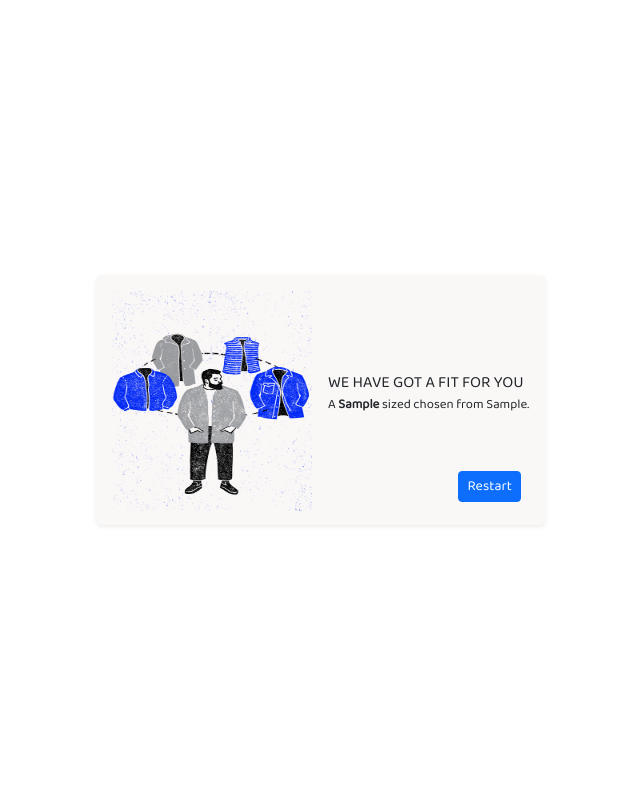
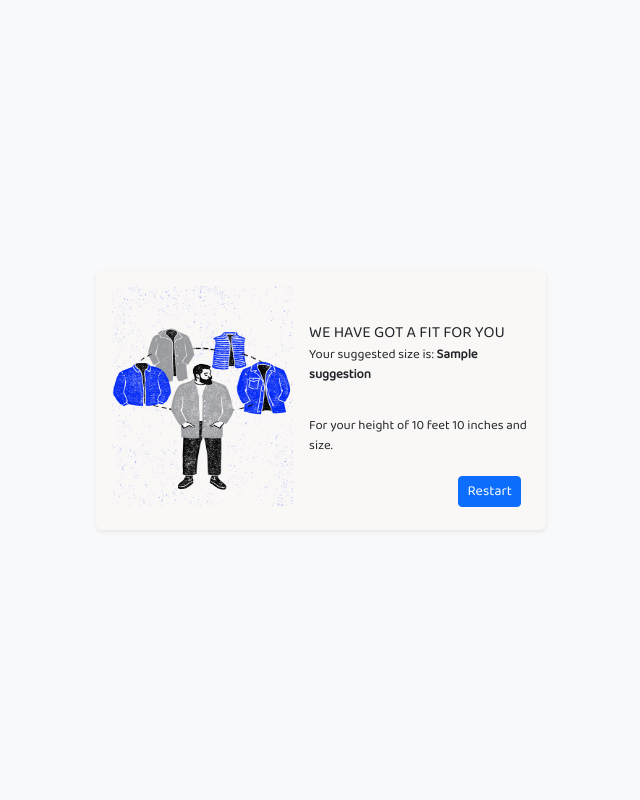
Before and after one commit to Shubhhh12343/size_suggestion, a Django app: template sizes/templates/chest_size.html in a window 1280 px wide. Shown: the whole page, without its empty margins (319-959 px from the left). Run offline with Django 5.2, Linux system fonts and the light colour scheme; tables that the repository leaves empty hold one stand-in row (values such as "Sample post"); the template is opened without the code that fills it: values that come from a table or form of the project are taken from there, most other values are stand-ins (such as "Sample title", 1, 10 or a date in 2020).

Commit message:
card size increadse add logic for height and images and styling

```diff
--- a/sizes/templates/chest_size.html
+++ b/sizes/templates/chest_size.html
@@ -51,7 +51,7 @@
             max-width: 450px;
             width: 100%;
             height: 100%;
-            max-height: 250px;
+            max-height: 260px;
             background-color: #faf7f7;
             border: none;
         }
@@ -208,37 +208,54 @@
     font-size: small;
 }
 
+.placeholder-small::placeholder {
+        font-size: 12px; /* Adjust this value for desired size */
+    }
+    .fit-option {
+        transition: transform 0.2s ease-in-out, box-shadow 0.2s ease-in-out;
+        border-radius: 8px;
+        cursor: pointer;
+    }
 
+    .fit-option:hover {
+        transform: scale(1.05);
+        box-shadow: 0 4px 8px rgba(0, 0, 0, 0.2);
+    }
+
+    .fit-option.selected {
+        border: 2px solid #007bff; /* Blue border for selected */
+        background-color: rgba(0, 123, 255, 0.1); /* Light blue background for selected */
+        box-shadow: 0 4px 8px rgba(0, 0, 0, 0.2);
+        transform: scale(1.05);
+    }
     </style>
 </head>
 
-<body class="d-flex justify-content-center align-items-center vh-100 bg-dange">
+<body class="d-flex justify-content-center align-items-center vh-100 bg-light">
     <div class="card shadow-sm">
         <div class="card-body">
-
             <form method="post" id="sizeForm" action="{% url 'chest_size' %}" class="form-group">
                 {% csrf_token %}
                 <input type="hidden" name="fit_preference" id="fit_preference">
-
 
                 <!-- Step 1: Initial Prompt -->
                 <div class="form-step {% if not suggestion %} form-step-active {% endif %}" id="step-1">
                     <span class="mx-2" style="color: #00008B;"><b>SWAP VTO</b></span>
                     <div class="form-section mt-3">
-                        <span class="form-header-text1  "  style="margin-top: 30px;">FINDING YOUR PERFECT FIT?</span>
+                        <span class="form-header-text1" style="margin-top: 30px;">FINDING YOUR PERFECT FIT?</span>
                         <p style="font-size: small;">You are just a few clicks away...</p>
                     </div>
-                    <div class="form-footer" style="padding-top: 80px;">
+                    <div class="form-footer" style="padding-top: 90px;">
                         <button type="button" class="btn btn-sm btn-primary let-go-btn" onclick="nextStep()">Let's Go</button>
                     </div>
                 </div>
 
                 <!-- Step 2: Gender Selection -->
-                <div class="form-step {% if not suggestion %} d-none {% endif %}" id="step-2">
+                <div class="form-step d-none" id="step-2">
                     <div class="form-section">
                         <h class="form-header-text">SELECT YOUR GENDER</h>
                         <p>Help us identify your preference</p>
-                        <div class="d-flex align-items-center  justify-content-center mt-5">
+                        <div class="d-flex align-items-center justify-content-center mt-5">
                             <div class="form-check form-check-inline form-check-sm">
                                 <input type="radio" id="male" name="gender" value="male" class="form-check-input" required>
                                 <label for="male" class="form-check-label">Male</label>
@@ -247,213 +264,211 @@
                                 <input type="radio" id="female" name="gender" value="female" class="form-check-input mx-2" required>
                                 <label for="female" class="form-check-label">Female</label>
                             </div>
+                            <div class="form-check form-check-inline form-check-sm">
+                                <input type="radio" id="other" name="gender" value="other" class="form-check-input mx-2" required>
+                                <label for="other" class="form-check-label">Others</label>
+                            </div>
                         </div>
-
                     </div>
-                    <div class="form-footer" style="padding-top: 42px;padding-left: 10px;" >
-                        <button type="button" class="btn btn-sm btn-secondary"  onclick="prevStep()">Back</button>
+                    <div class="form-footer" style="padding-top: 52px; padding-left: 10px;">
+                        <button type="button" class="btn btn-sm btn-secondary" onclick="prevStep()">Back</button>
                         <button type="button" class="btn btn-sm btn-primary let-go-btn" onclick="nextStep()">Next</button>
                     </div>
                 </div>
-                <!-- Step 3: Height Selection -->
-                <div class="form-step {% if not suggestion %} d-none {% endif %}" id="step-3">
+
+                <!-- Step 3: Clothing Type Selection -->
+                <div class="form-step d-none" id="step-3">
                     <div class="form-section">
-                        <h class="form-header-text">Your Height</h>
+                        <h class="form-header-text">WHAT ARE YOU LOOKING FOR?</h>
+                        <p>Are you looking for tops or bottoms?</p>
+                        <div class="d-flex justify-content-center mt-5">
+                            <div class="form-check form-check-inline form-check-sm">
+                                <input type="radio" id="top" name="clothing_type" value="top" class="form-check-input" required onclick="updateInputFields('top')">
+                                <label for="top" class="form-check-label">Tops/Shirts</label>
+                            </div>
+                            <div class="form-check form-check-inline form-check-sm">
+                                <input type="radio" id="bottom" name="clothing_type" value="bottom" class="form-check-input mx-2" required onclick="updateInputFields('bottom')">
+                                <label for="bottom" class="form-check-label">Bottoms/Jeans</label>
+                            </div>
+                        </div>
+                    </div>
+                    <div class="form-footer" style="padding-top: 52px; padding-left: 10px;">
+                        <button type="button" class="btn btn-sm btn-secondary" onclick="prevStep()">Back</button>
+                        <button type="button" class="btn btn-sm btn-primary let-go-btn" onclick="nextStep()">Next</button>
+                    </div>
+                </div>
+
+                <!-- Step 4: Height and Size Input -->
+                <div class="form-step d-none" id="step-4">
+                    <div class="form-section">
+                        <h class="form-header-text">YOUR HEIGHT AND CHEST</h>
                         <p style="font-size: small;">Help us identify your preference</p>
-                        <div class="d-flex align-items-center justify-content-center mt-5">
+                        <div class="d-flex align-items-center justify-content-center mt-4">
                             <div class="row">
                                 <div class="col">
+                                    <label for="height_feet" class="form-label">Feet</label>
                                     <div class="input-group">
                                         <input type="number" id="height_feet" name="height_feet" min="4" max="7" class="form-control" style="height: 33px;" required>
                                         <span class="input-group-text">ft</span>
                                     </div>
                                 </div>
                                 <div class="col">
+                                    <label for="height_inches" class="form-label">Inches</label>
                                     <div class="input-group">
-                                        <input type="number" id="height_inches" name="height_inches" min="0" max="11" class="form-control" required style="height: 33px;">
+                                        <input type="number" id="height_inches" name="height_inches" style="height: 33px;" min="0" max="11" class="form-control" required>
+                                        <span class="input-group-text">in</span>
+                                    </div>
+                                </div>
+                                <div class="col" id="chest_size_container">
+                                    <label for="chest_size" class="form-label">Chest Size</label>
+                                    <div class="input-group">
+                                        <input type="number" id="chest_size" name="chest_size" min="30" max="60" style="height: 33px;" class="form-control placeholder-small" placeholder="Chest" style="height: 33px;">
+                                        <span class="input-group-text">in</span>
+                                    </div>
+                                </div>
+                                <div class="col d-none" id="waist_size_container">
+                                    <label for="waist_size" class="form-label">Waist Size</label>
+                                    <div class="input-group">
+                                        <input type="number" id="waist_size" name="waist_size" min="24" max="50" class="form-control placeholder-small" placeholder="Waist" style="height: 33px;">
                                         <span class="input-group-text">in</span>
                                     </div>
                                 </div>
                             </div>
                         </div>
                     </div>
-                    <div class="form-footer" style="padding-top: 35px; padding-left: 10px;">
-                        <button type="button" class="btn btn-sm btn-secondary" onclick="prevStep()">Back</button>
-                        <button type="button" class="btn btn-sm btn-primary let-go-btn" onclick="nextStep()">Next</button>
-                    </div>
-                </div>
-
-                <!-- Step 4: Clothing Type Selection -->
-                <div class="form-step {% if not suggestion %} d-none {% endif %}" id="step-4">
-                    <div class="form-section">
-                        <h class="form-header-text">WHAT ARE YOU LOOKING FOR?</h>
-                        <p>Are you looking for tops or bottoms?</p>
-                        <div class="d-flex justify-content-center mt-5">
-                            <div class="form-check form-check-inline form-check-sm">
-                                <input type="radio" id="top" name="clothing_type" value="top" class="form-check-input" required>
-                                <label for="top" class="form-check-label ">Tops/Shirts</label>
-                            </div>
-                            <div class="form-check form-check-inline form-check-sm">
-                                <input type="radio" id="bottom" name="clothing_type" value="bottom" class="form-check-input mx-2" required>
-                                <label for="bottom" class="form-check-label">Bottoms/Jeans</label>
-                            </div>
-                        </div>
-                    </div>
-                    <div class="form-footer" style="padding-top: 42px;padding-left: 10px;">
-                        <button type="button" class="btn btn-sm btn-secondary" onclick="prevStep()">Back</button>
-                        <button type="button" class="btn btn-sm btn-primary let-go-btn" onclick="nextStep()">Next</button>
-                    </div>
-                </div>
-                <!-- Step 5: Fit Selection -->
-                <div class="form-step {% if not suggestion %} d-none {% endif %}" id="step-5">
-                    <div class="form-section">
-                        <h class="form-header-text">Your fit preference</h>
-                        <p>I want this item to fit...</p>
-                        <div class="d-flex justify-content-center">
-                            <div class="row">
-                                <div class="col text-center" onclick="selectFitPreference('slim')">
-                                    <img src="{% static 'slim-removebg-preview.png' %}" height="90px" width="90px">
-                                    <p>Slim</p>
-                                </div>
-                                <div class="col text-center" onclick="selectFitPreference('avg')">
-                                    <img src="{% static 'avg-removebg-preview.png' %}" height="90px" width="90px">
-                                    <p>Average</p>
-                                </div>
-                                <div class="col text-center" onclick="selectFitPreference('loose')">
-                                    <img src="{% static 'loose-removebg-preview.png' %}" height="90px" width="90px">
-                                    <p>Loose</p>
-                                </div>
-                            </div>
-                        </div>
-                    </div>
-                    <div class="form-footer" style="position: relative; bottom: 26px;padding-left: 10px;"  >
+                    <div class="form-footer" style="padding-top: 38px; padding-left: 10px;">
                         <button type="button" class="btn btn-sm btn-secondary" onclick="prevStep()">Back</button>
                         <button type="button" class="btn btn-sm btn-primary let-go-btn" onclick="nextStep()">Next</button>
                     </div>
                 </div>
 
 
-                <!-- Step 5: Size Input -->
-                <div class="d-none" id="step-6">
+                <!-- Step 5: Fit Selection -->
+                <div class="form-step d-none" id="step-5">
                     <div class="form-section">
-                        <h class=" text-center" style="font-weight: bold;">FIND YOUR SIZE</h>
-                        <p>Slide your size please</p>
-                        <div class="py-4">
-                            <!-- <label class="form-header-text">ENTER YOUR SIZE</label> -->
-                            <!-- Slider Input -->
-                            <div class="d-flex justify-content-center align-items-center">
-                                <input type="range" id="size_slider" name="size_input" min="32" max="50" step="2" value="36" class="form-range" oninput="updateSizeValue(this.value)">
-                                <span id="size_value" class="ms-2" style="font-weight: bold; font-size: large;">36</span>
+                        <h class="form-header-text">YOUR FIT PREFERENCE</h>
+                        <p>I want this item to fit...</p>
+                        <div class="d-flex justify-content-center">
+                            <div class="row">
+                                <div class="col text-center" id="fit-slim" onclick="selectFitPreference('slim')">
+                                    <img src="{% static 'slim-removebg-preview.png' %}" class="fit-option" height="90px" width="90px">
+                                    <p class="mt-2">Slim</p>
+                                </div>
+                                <div class="col text-center" id="fit-avg" onclick="selectFitPreference('avg')">
+                                    <img src="{% static 'avg-removebg-preview.png' %}" class="fit-option" height="90px" width="90px">
+                                    <p class="mt-2">Average</p>
+                                </div>
+                                <div class="col text-center" id="fit-loose" onclick="selectFitPreference('loose')">
+                                    <img src="{% static 'loose-removebg-preview.png' %}" class="fit-option" height="90px" width="90px">
+                                    <p class="mt-2">Loose</p>
+                                </div>
                             </div>
                         </div>
                     </div>
-                    <div class="form-footer" style="padding-top: 25px;padding-left: 10px;">
+                    <div class="form-footer" style="position: relative; bottom: 23px; padding-left: 10px;">
                         <button type="button" class="btn btn-sm btn-secondary" onclick="prevStep()">Back</button>
                         <button type="submit" class="btn btn-sm btn-primary let-go-btn">Submit</button>
                     </div>
                 </div>
 
                 <!-- Step 6: Size Suggestion -->
-                <div class="form-step {% if suggestion %} form-step-active {% endif %}" id="step-7">
+                <div class="form-step {% if suggestion %} form-step-active {% endif %}" id="step-6">
                     <div class="form-section d-flex align-items-center m-0 p-0">
-                        <img  src="{% static 'output-onlinegiftools.gif' %}" class="h-100px " alt="Fit image"  height="220px" width="200px">
+                        <img src="{% static 'output-onlinegiftools.gif' %}" class="h-100px" alt="Fit image" height="220px" width="200px">
                         <div class="ms-3">
                             <h>WE HAVE GOT A FIT FOR YOU</h>
                             {% if suggestion %}
-                            <p>A <strong>{{ suggestion.size }}</strong> sized chosen from {{ clothing_type }}.</p>
-                            {% if gender == 'male' and clothing_type == 'top' %}
-                            <p>Chest: {{ suggestion.chest }}, Length: {{ suggestion.length }}</p>
-                            {% elif gender == 'female' and clothing_type == 'top' %}
-                            <p>Chest: {{ suggestion.chest }}, Length: {{ suggestion.length }}</p>
-                            {% elif gender == 'male' and clothing_type == 'bottom' %}
-                            <p>Waist: {{ suggestion.waist }}, Hip: {{ suggestion.hip }}</p>
-                            {% elif gender == 'female' and clothing_type == 'bottom' %}
-                            <p>Waist: {{ suggestion.waist }}, Hip: {{ suggestion.hip }}</p>
+                                <p>Your suggested size is: <b>{{ suggestion }}</b></p>
                             {% endif %}
-                            {% else %}
-                            <p>No matching size found for your input.</p>
-                            {% endif %}
+                            <p class="pt-3">
+                                For your height of {{ height_feet }} feet {{ height_inches }} inches and
+                                {% if clothing_type == 'top' %}
+                                    chest size of {{ chest_size }} inches.
+                                {% elif clothing_type == 'bottom' %}
+                                    waist size of {{ waist_size }} inches.
+                                {% else %}
+                                    size.
+                                {% endif %}
+                            </p>
                         </div>
                     </div>
-                    <div class="form-footer"  style="position: relative; bottom: 40px;">
-                        <button type="button" class="btn btn-sm btn-primary let-go-btn  " onclick="tryNext()">Restart</button>
+                     <div class="form-footer"  style="position: relative; bottom: 30px;">
+                        <button type="button" class="btn btn-sm btn-primary let-go-btn" onclick="resetForm()">Restart</button>
                     </div>
                 </div>
 
             </form>
-
         </div>
     </div>
 
-    <script src="https://cdn.jsdelivr.net/npm/bootstrap@5.3.0-alpha1/dist/js/bootstrap.bundle.min.js"></script>
+    <script>
+        function nextStep() {
+            const currentStep = document.querySelector('.form-step-active');
+            if (currentStep) {
+                currentStep.classList.remove('form-step-active');
+                currentStep.classList.add('d-none');
+                currentStep.nextElementSibling.classList.add('form-step-active');
+                currentStep.nextElementSibling.classList.remove('d-none');
+            }
+        }
 
-    <!-- JavaScript for Multi-Step Form -->
-    <script>
-        let currentStep = 1;
+        function prevStep() {
+            const currentStep = document.querySelector('.form-step-active');
+            if (currentStep) {
+                currentStep.classList.remove('form-step-active');
+                currentStep.classList.add('d-none');
+                currentStep.previousElementSibling.classList.add('form-step-active');
+                currentStep.previousElementSibling.classList.remove('d-none');
+            }
+        }
 
-function showStep(step) {
-    // Hide all steps initially
-    document.querySelectorAll('.form-step').forEach(function (stepElement) {
-        stepElement.classList.remove('form-step-active');
-        stepElement.classList.add('d-none');
-    });
-    // Show the desired step
-    document.getElementById('step-' + step).classList.remove('d-none');
-    document.getElementById('step-' + step).classList.add('form-step-active');
-}
+        function updateInputFields(type) {
+            if (type === 'top') {
+                document.getElementById('chest_size_container').classList.remove('d-none');
+                document.getElementById('waist_size_container').classList.add('d-none');
+            } else {
+                document.getElementById('chest_size_container').classList.add('d-none');
+                document.getElementById('waist_size_container').classList.remove('d-none');
+            }
+        }
 
-function nextStep() {
-    // Only allow moving forward if we are not at the last step
-    if (currentStep < 6) {
-        currentStep++;
-        showStep(currentStep);
-    }
-}
-
-function prevStep() {
-    // Only move back if we are not at the first step
-    if (currentStep > 1) {
-        currentStep--;
-        showStep(currentStep);
-
-        // Hide 'Find Your Size' card if navigating back from step-6
-        if (currentStep < 6) {
-            document.getElementById('step-6').classList.add('d-none');
-        }
-    }
-}
-
-function tryNext() {
-    // Reset the form by clearing all input fields
-    document.getElementById("sizeForm").reset();
-
-    // Set currentStep to 1 and show the first step
-    currentStep = 1;
-    showStep(currentStep);
-}
-
+        // function selectFitPreference(preference) {
+        //     document.getElementById('fit_preference').value = preference;
+        // }
     </script>
 
     <script>
-        function updateSizeValue(value) {
-    document.getElementById('size_value').textContent = value;
-}
+        function resetForm() {
+            // Reset the form inputs
+            const form = document.getElementById('sizeForm'); // Ensure 'sizeForm' is the correct form ID
+            form.reset();
 
+            // Hide all form steps
+            const steps = document.querySelectorAll('.form-step');
+            steps.forEach(step => step.classList.remove('form-step-active'));
+
+            // Show the first step
+            document.getElementById('step-1').classList.add('form-step-active'); // Ensure 'step-1' is the correct ID for the first step
+
+            // Reset any other UI states if necessary (e.g., error messages or suggestions)
+            document.querySelector('.suggestion-message').innerHTML = ''; // Clear any suggestion messages
+        }
     </script>
+   <script>
+    function selectFitPreference(fit) {
+    // Remove 'selected' class from all options
+    document.querySelectorAll('.fit-option').forEach(option => {
+        option.classList.remove('selected');
+    });
+    // Add 'selected' class to the clicked option
+    const selectedOption = document.querySelector(`#fit-${fit} .fit-option`);
+    selectedOption.classList.add('selected');
 
-<script>
-    function selectFitPreference(preference) {
-    // Set the fit preference value in a hidden input
-    document.getElementById('fit_preference').value = preference;
-
-    // Show the size suggestion card
-    document.getElementById('step-6').classList.remove('d-none');
-
-    // Optionally, hide the fit preference section
-    document.getElementById('step-5').classList.add('d-none');
+    // Update a hidden input field to keep track of the selected preference
+    document.getElementById('fit_preference').value = fit;
 }
 
 </script>
+
 </body>
-
 </html>
```
Also changed, not shown: sizes/views.py (+82 -49 lines).
